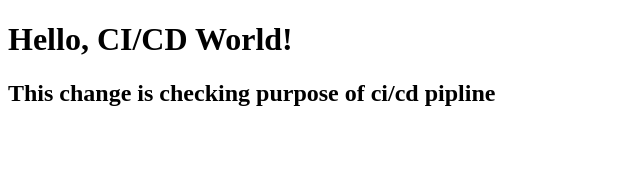
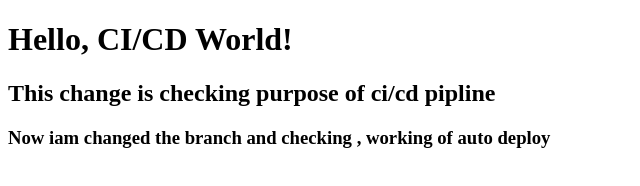
Before and after one commit to GURU292001/ci-cd-demo, a plain HTML site: page index.html in a window 1280 px wide. Shown: the whole page, without its empty margins (0-640 px from the left). Drawn offline with Linux system fonts and the light colour scheme.

Commit message:
checking for auto deploy

```diff
--- a/index.html
+++ b/index.html
@@ -6,5 +6,6 @@
 <body>
   <h1>Hello, CI/CD World!</h1>
     <h2>This change is checking purpose of ci/cd pipline</h2>
+    <h3>Now iam changed the branch and checking , working of auto deploy</h3>
 </body>
 </html>
```
